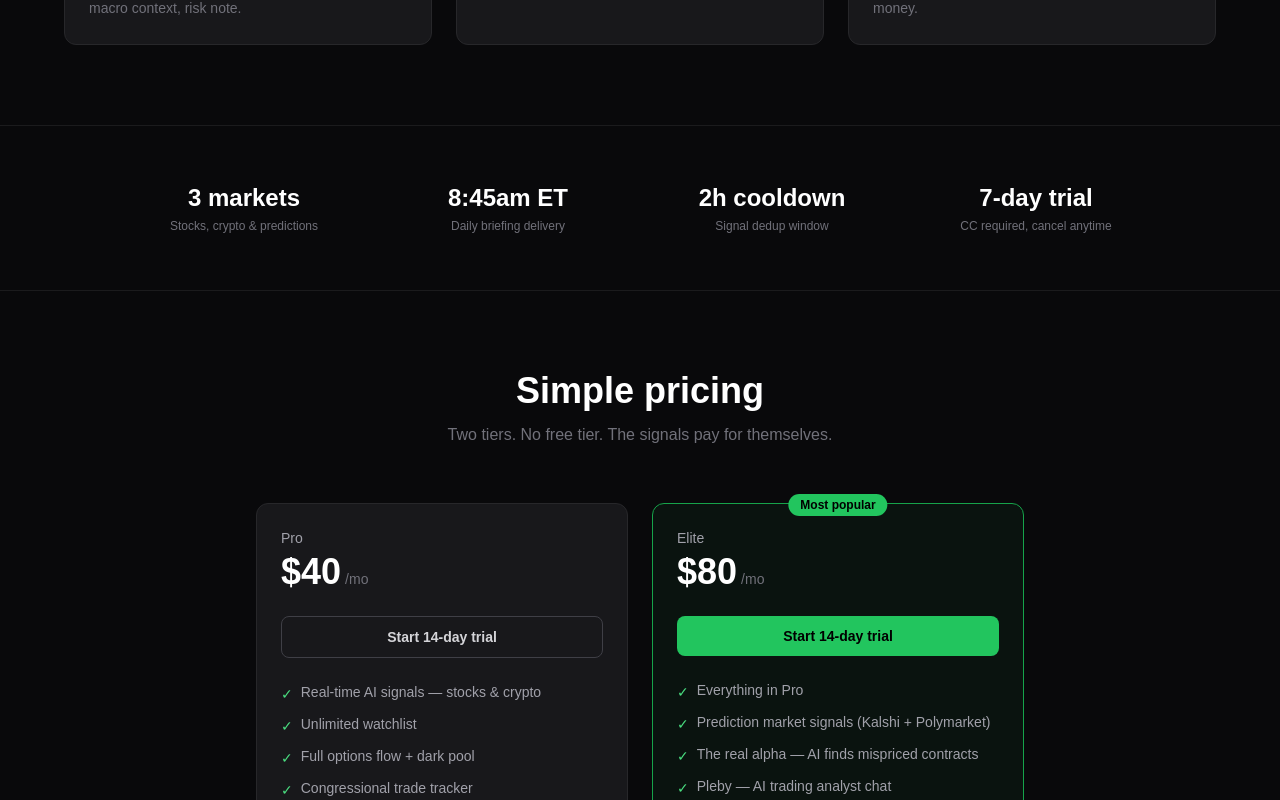
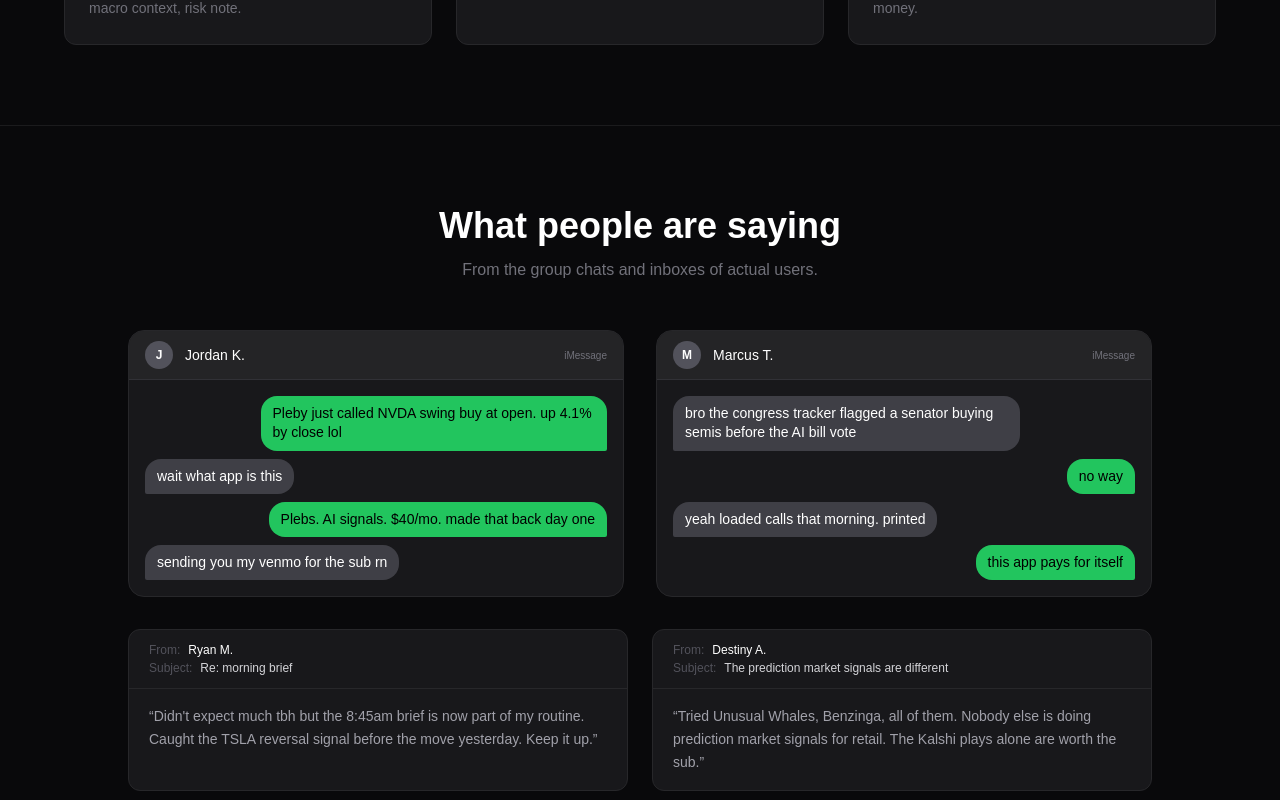
Before and after one commit to paullyd2112/Bloomberg-Term-Clone, a Next.js app in the folder apps/web/: page / in a window 1280 px wide. Shown: the part 1600-2400 px from the top of the page. Built offline with nearby package versions, Linux system fonts and the light colour scheme; no server answers.

Commit message:
Add testimonials section and fix 7-day → 14-day trial copy throughout landing page
- iMessage-style conversation cards + email snippet cards
- All "7-day trial" references updated to 14-day across hero, stats, CTA, pricing

https://claude.ai/code/session_01HNEmpD5k8xfdTG6UfmvLpR

```diff
--- a/apps/web/src/app/page.tsx
+++ b/apps/web/src/app/page.tsx
@@ -63,7 +63,7 @@ function Hero() {
           href="/signup"
           className="w-full sm:w-auto inline-block bg-green-500 hover:bg-green-400 text-black font-bold text-base px-8 py-3.5 rounded-xl transition-colors"
         >
-          Start free — 7-day trial →
+          Start free — 14-day trial →
         </Link>
         <Link
           href="/login"
@@ -74,7 +74,7 @@ function Hero() {
       </div>
 
       <p className="mt-4 text-xs text-zinc-600">
-        7-day free trial · Credit card required · Cancel anytime
+        14-day free trial · Credit card required · Cancel anytime
       </p>
     </section>
   );
@@ -296,7 +296,7 @@ function Pricing() {
         </div>
 
         <p className="text-center text-zinc-600 text-xs mt-8">
-          7-day free trial · Credit card required · Cancel anytime
+          14-day free trial · Credit card required · Cancel anytime
         </p>
 
         {/* Lifetime callout */}
@@ -322,6 +322,107 @@ function Pricing() {
   );
 }
 
+// ─── Testimonials ─────────────────────────────────────────────────────────────
+
+const IMESSAGES: { name: string; messages: { from: "them" | "me"; text: string }[] }[] = [
+  {
+    name: "Jordan K.",
+    messages: [
+      { from: "me",   text: "Pleby just called NVDA swing buy at open. up 4.1% by close lol" },
+      { from: "them", text: "wait what app is this" },
+      { from: "me",   text: "Plebs. AI signals. $40/mo. made that back day one" },
+      { from: "them", text: "sending you my venmo for the sub rn" },
+    ],
+  },
+  {
+    name: "Marcus T.",
+    messages: [
+      { from: "them", text: "bro the congress tracker flagged a senator buying semis before the AI bill vote" },
+      { from: "me",   text: "no way" },
+      { from: "them", text: "yeah loaded calls that morning. printed" },
+      { from: "me",   text: "this app pays for itself" },
+    ],
+  },
+];
+
+const EMAILS: { from: string; subject: string; body: string }[] = [
+  {
+    from:    "Ryan M.",
+    subject: "Re: morning brief",
+    body:    "Didn't expect much tbh but the 8:45am brief is now part of my routine. Caught the TSLA reversal signal before the move yesterday. Keep it up.",
+  },
+  {
+    from:    "Destiny A.",
+    subject: "The prediction market signals are different",
+    body:    "Tried Unusual Whales, Benzinga, all of them. Nobody else is doing prediction market signals for retail. The Kalshi plays alone are worth the sub.",
+  },
+];
+
+function Testimonials() {
+  return (
+    <section className="py-20 px-4 border-t border-zinc-800/60">
+      <div className="max-w-5xl mx-auto">
+        <div className="text-center mb-12">
+          <h2 className="text-3xl sm:text-4xl font-bold text-white">What people are saying</h2>
+          <p className="text-zinc-500 mt-3">From the group chats and inboxes of actual users.</p>
+        </div>
+
+        <div className="grid grid-cols-1 lg:grid-cols-2 gap-8 mb-8">
+          {IMESSAGES.map((convo) => (
+            <div key={convo.name} className="bg-zinc-900 border border-zinc-800 rounded-2xl overflow-hidden">
+              {/* Phone header */}
+              <div className="bg-zinc-800/80 px-4 py-2.5 flex items-center gap-3 border-b border-zinc-700/50">
+                <div className="w-7 h-7 rounded-full bg-zinc-600 flex items-center justify-center text-xs font-bold text-white">
+                  {convo.name.charAt(0)}
+                </div>
+                <span className="text-sm font-medium text-white">{convo.name}</span>
+                <span className="ml-auto text-[10px] text-zinc-500">iMessage</span>
+              </div>
+              {/* Bubbles */}
+              <div className="p-4 space-y-2">
+                {convo.messages.map((msg, i) => (
+                  <div key={i} className={`flex ${msg.from === "me" ? "justify-end" : "justify-start"}`}>
+                    <div
+                      className={`max-w-[75%] px-3 py-2 rounded-2xl text-sm leading-snug ${
+                        msg.from === "me"
+                          ? "bg-green-500 text-black rounded-br-sm"
+                          : "bg-zinc-700 text-white rounded-bl-sm"
+                      }`}
+                    >
+                      {msg.text}
+                    </div>
+                  </div>
+                ))}
+              </div>
+            </div>
+          ))}
+        </div>
+
+        <div className="grid grid-cols-1 md:grid-cols-2 gap-6">
+          {EMAILS.map((email) => (
+            <div key={email.from} className="bg-zinc-900 border border-zinc-800 rounded-xl overflow-hidden">
+              {/* Email header */}
+              <div className="px-5 py-3 border-b border-zinc-800 space-y-0.5">
+                <div className="flex items-center gap-2 text-xs text-zinc-500">
+                  <span className="text-zinc-600">From:</span>
+                  <span className="text-white font-medium">{email.from}</span>
+                </div>
+                <div className="flex items-center gap-2 text-xs text-zinc-500">
+                  <span className="text-zinc-600">Subject:</span>
+                  <span className="text-zinc-300">{email.subject}</span>
+                </div>
+              </div>
+              <div className="px-5 py-4 text-sm text-zinc-400 leading-relaxed">
+                &ldquo;{email.body}&rdquo;
+              </div>
+            </div>
+          ))}
+        </div>
+      </div>
+    </section>
+  );
+}
+
 // ─── Stats bar ────────────────────────────────────────────────────────────────
 
 function Stats() {
@@ -329,7 +430,7 @@ function Stats() {
     { value: "3 markets",  label: "Stocks, crypto & predictions" },
     { value: "8:45am ET",  label: "Daily briefing delivery" },
     { value: "2h cooldown",label: "Signal dedup window" },
-    { value: "7-day trial",label: "CC required, cancel anytime" },
+    { value: "14-day trial",label: "CC required, cancel anytime" },
   ];
 
   return (
@@ -356,7 +457,7 @@ function CTAStrip() {
           Ready to trade with an edge?
         </h2>
         <p className="text-zinc-500">
-          7-day trial. Real-time signals from day one.
+          14-day trial. Real-time signals from day one.
         </p>
         <Link
           href="/signup"
@@ -412,6 +513,7 @@ export default function LandingPage() {
         <Hero />
         <SignalStrip />
         <Features />
+        <Testimonials />
         <Stats />
         <Pricing />
         <CTAStrip />
```
